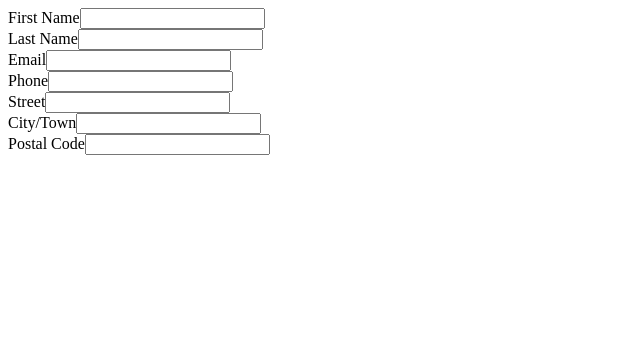
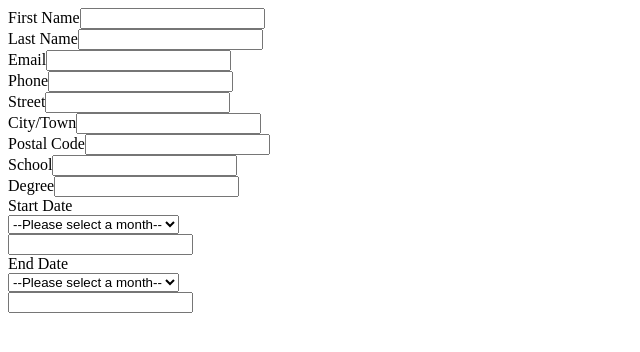
Before and after one commit to kimsjason/cv-project, a React (Create React App) app: page / in a window 1280 px wide. Shown: the top 352 px of the page, without its empty margins (0-640 px from the left). Built offline with nearby package versions, Linux system fonts and the light colour scheme.

Commit message:
Create initial education components

```diff
--- a/src/App.js
+++ b/src/App.js
@@ -1,7 +1,13 @@
 import { PersonalInfo } from "./components/PersonalInfo";
+import { Education } from "./components/Education";
 
 function App() {
-  return <PersonalInfo />;
+  return (
+    <div>
+      <PersonalInfo />
+      <Education />
+    </div>
+  );
 }
 
 export default App;
--- /dev/null
+++ b/src/components/Date.js
@@ -0,0 +1,44 @@
+import { Component } from "react";
+class Date extends Component {
+  render() {
+    const date = new Date(2021, 20, 10);
+    console.log(date);
+    //const currentYear = date.getFullYear();
+    return (
+      <div className="date">
+        <div className="month">
+          <label for="month"></label>
+          <select id="month" name="month">
+            <option value="">--Please select a month--</option>
+            <option value="january">January</option>
+            <option value="february">Feburary</option>
+            <option value="march">March</option>
+            <option value="april">April</option>
+            <option value="may">May</option>
+            <option value="june">June</option>
+            <option value="july">July</option>
+            <option value="august">August</option>
+            <option value="september">September</option>
+            <option value="october">October</option>
+            <option value="november">November</option>
+            <option value="december">December</option>
+          </select>
+        </div>
+        <div className="year">
+          <label for="year"></label>
+          <input
+            type="text"
+            id="year"
+            name="year"
+            minlength="4"
+            maxlength="4"
+            min="1900"
+            max="2021"
+          ></input>
+        </div>
+      </div>
+    );
+  }
+}
+
+export { Date };
--- /dev/null
+++ b/src/components/Education.js
@@ -0,0 +1,25 @@
+import { Component } from "react";
+import { Date } from "./Date";
+
+class Education extends Component {
+  render() {
+    return (
+      <div className="education">
+        <div className="school">
+          <label for="school">School</label>
+          <input type="text" id="school" name="school"></input>
+        </div>
+        <div className="degree">
+          <label for="degree">Degree</label>
+          <input type="text" id="degree" name="degree"></input>
+        </div>
+        <div>Start Date</div>
+        <Date />
+        <div>End Date</div>
+        <Date />
+      </div>
+    );
+  }
+}
+
+export { Education };
```
